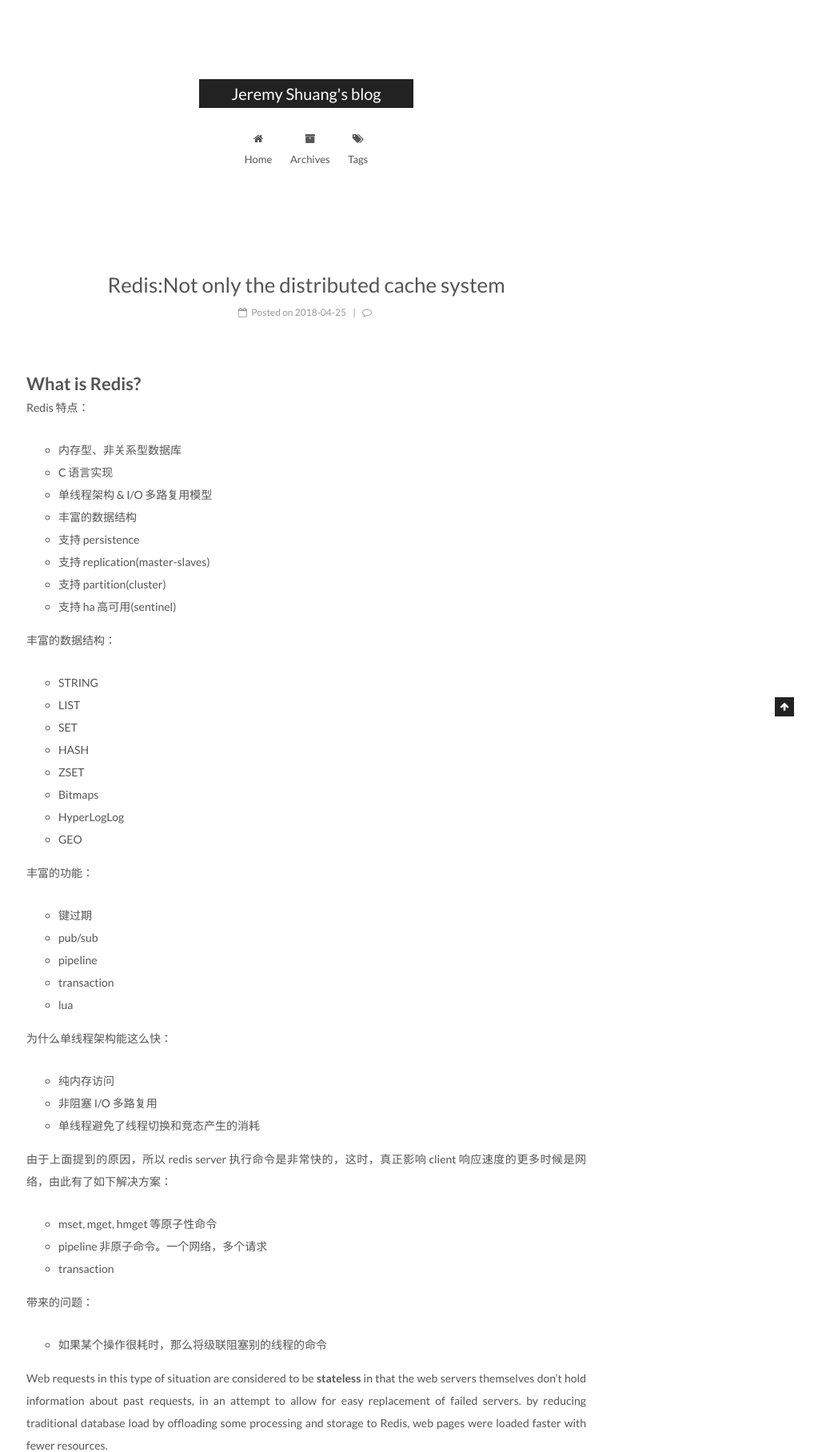
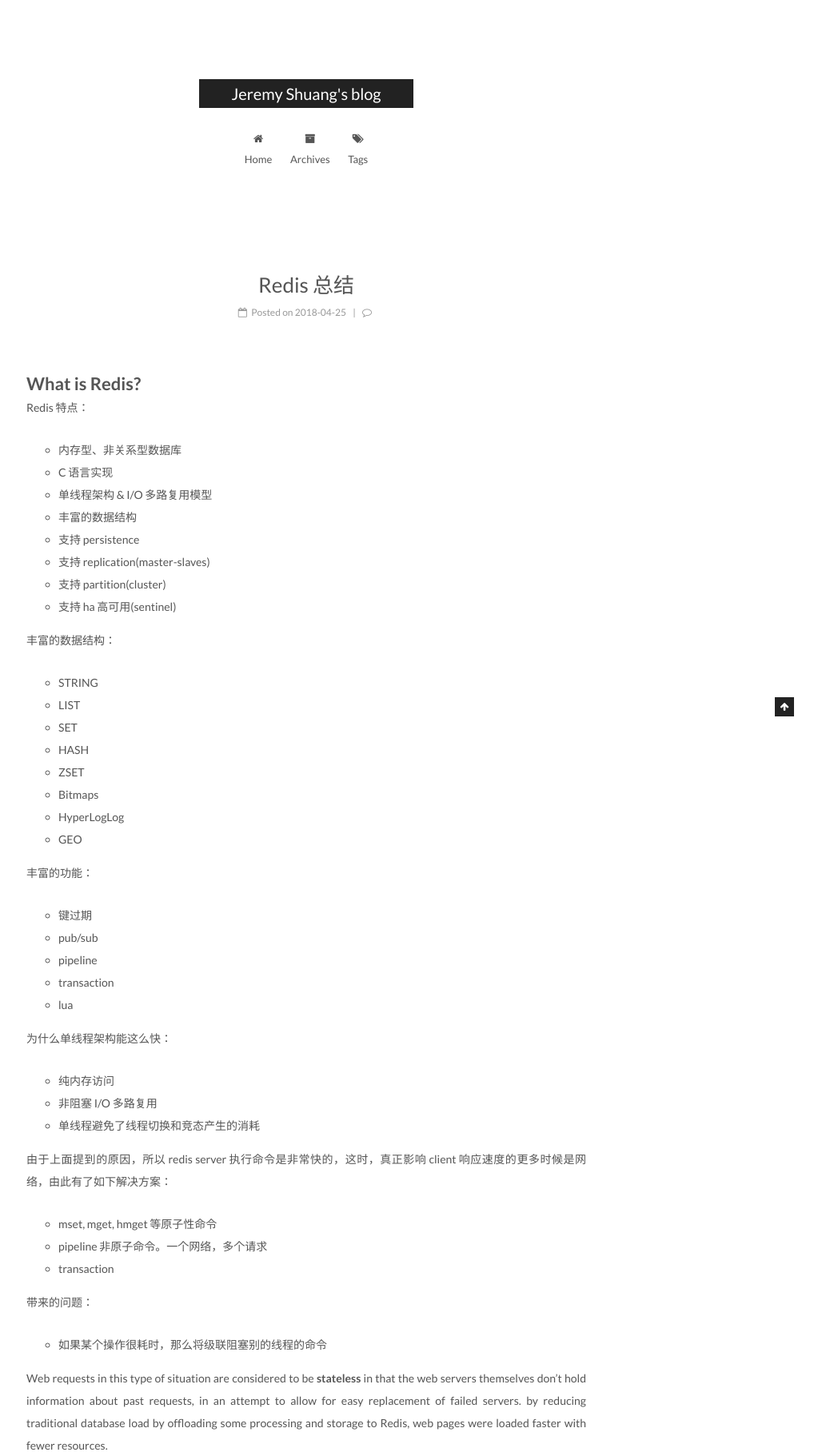
Before and after one commit to qimiguang/qimiguang.github.io, a Jekyll site: the page built from _posts/2018-04-25-Redis总结.md, in a window 1280 px wide, cut to the strip 104-1920 px from the top of the page. Shown: the whole strip at 80% size, without its empty margins (257-1280 px from the left). Built offline with Jekyll 4.4.1, drawn with Linux system fonts in a browser that asks for light colours; comment, search, counter and statistics services are not loaded.

Commit message:
Revert "rename"
This reverts commit f319e440c1322f16509f83fd9beb10c83b316d25.

```diff
--- a/_posts/2018-04-25-Redis总结.md
+++ b/_posts/2018-04-25-Redis总结.md
@@ -1,5 +1,5 @@
 ---
-title: Redis:Not only the distributed cache system
+title: Redis 总结
 date: 2018-04-25 22:10:00
 tags:
 - redis
```
Also changed, not shown: _posts/2018-01-11-Learning-to-Rank.md (+1 -1 lines).
